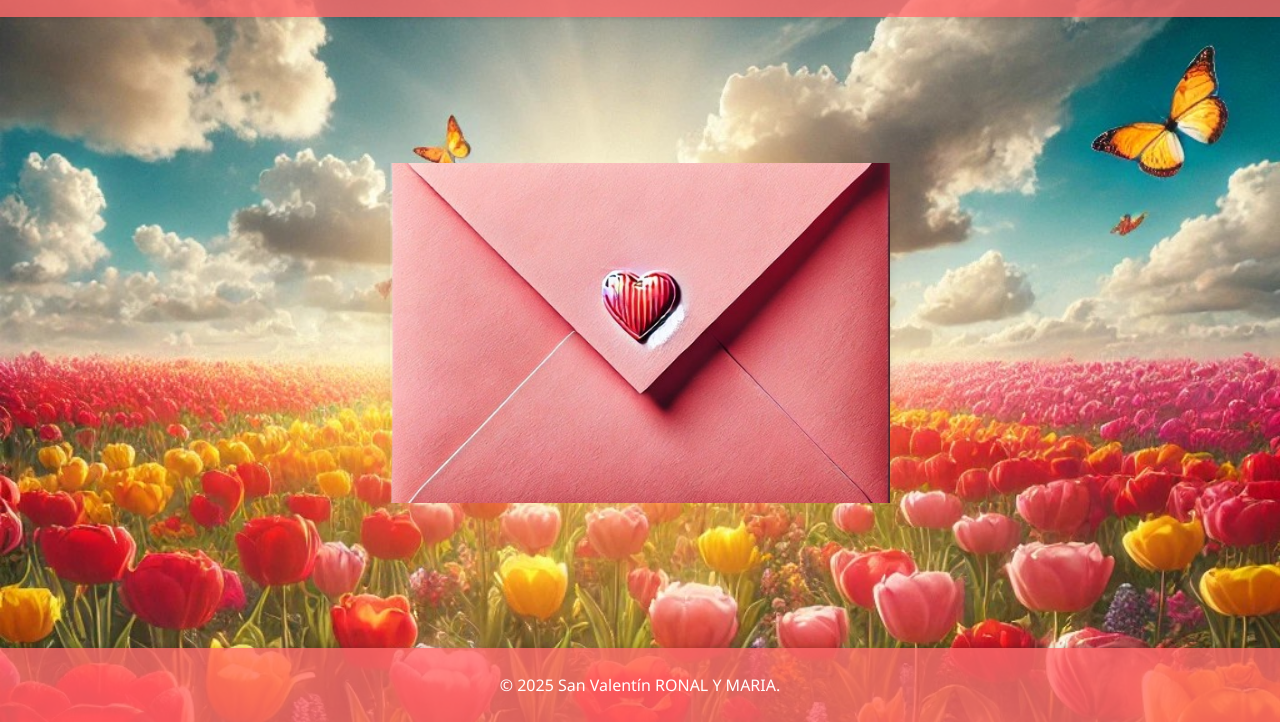
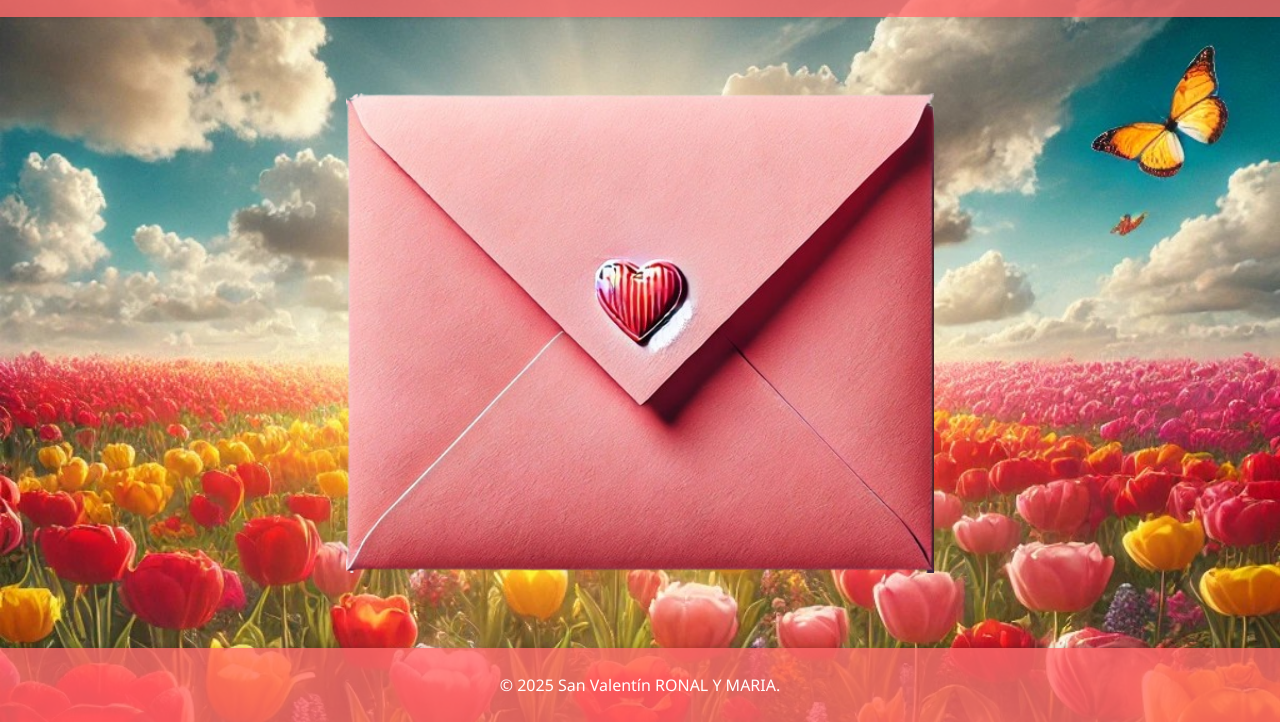
Before and after one commit to RonalAyra/san-valentin, a plain HTML site: page index.html in a window 1280 px wide. Shown: the part 78-800 px from the top of the page. Drawn offline with Linux system fonts and the light colour scheme.

Commit message:
changesd

```diff
--- a/index.html
+++ b/index.html
@@ -11,7 +11,6 @@
       <h1>Para Mi Amor en San Valentín ❤️</h1>
     </header>
     <main>
-      <section class="content">
         <div class="card">
           <div class="card-front">
             <img src="carta.png" alt="Carta de San Valentín" width="600" height="360" />
@@ -28,7 +27,6 @@
             </p>
           </div>
         </div>
-      </section>
     </main>
     <footer>
       <p>&copy; 2025 San Valentín RONAL Y MARIA.</p>
--- a/styles.css
+++ b/styles.css
@@ -1,3 +1,4 @@
+@import url('https://fonts.googleapis.com/css2?family=Dancing+Script:wght@400;700&family=Great+Vibes&display=swap');
 body {
     font-family: 'Segoe UI', Tahoma, Geneva, Verdana, sans-serif;
     background: url('fondo.jpg') no-repeat top fixed;
@@ -43,9 +44,10 @@ main {
 }
 
 .card {
+    border-radius: 10px;
     position: relative;
     width: 100%;
-    max-width: 500px;
+    max-width: 800px;
     aspect-ratio: 5 / 3;
     perspective: 1000px;
     display: flex;
@@ -59,23 +61,39 @@ main {
     width: 100%;
     backface-visibility: hidden;
     border-radius: 10px;
-    box-shadow: 0 2px 10px rgba(0, 0, 0, 0.1);
     overflow: hidden;
 }
 
 .card-front {
+    width: 100%; /* Asegura que el contenedor ocupe el espacio disponible */
+    height: 100%; /* Ajusta la altura al contenido o establece una fija */
+    overflow: hidden; /* Evita que la imagen se salga */
     display: flex;
+    align-items: center;
     justify-content: center;
-    align-items: center;
-    transition: transform 0.6s;
+}
+.card-front img {
+    border-radius: 10px;
+    width: 100%; /* Ocupa todo el ancho del contenedor */
+    height: 100%; /* Ocupa todo el alto del contenedor */
+    object-fit: contain; /* Ajusta la imagen sin distorsionarla */
 }
 
+
 .card-back {
+    border-radius: 10px;
+    background: #fff;
     color: #333;
     transform: rotateY(180deg);
     padding: 20px;
     transition: transform 0.6s;
     overflow-y: auto; /* Ensure long content is scrollable */
+    font-family: 'Great Vibes', cursive; /* Fuente elegante */
+    font-size: 20px; /* Tamaño de letra adecuado */
+    line-height: 1.5; /* Mejor legibilidad */
+    text-align: justify; /* Estilo clásico de carta */
+    border-radius: 10px; /* Bordes suaves */
+    box-shadow: 2px 2px 10px rgba(0, 0, 0, 0.1); /* Sombra sutil */
 }
 
 .card:hover .card-front {
```
